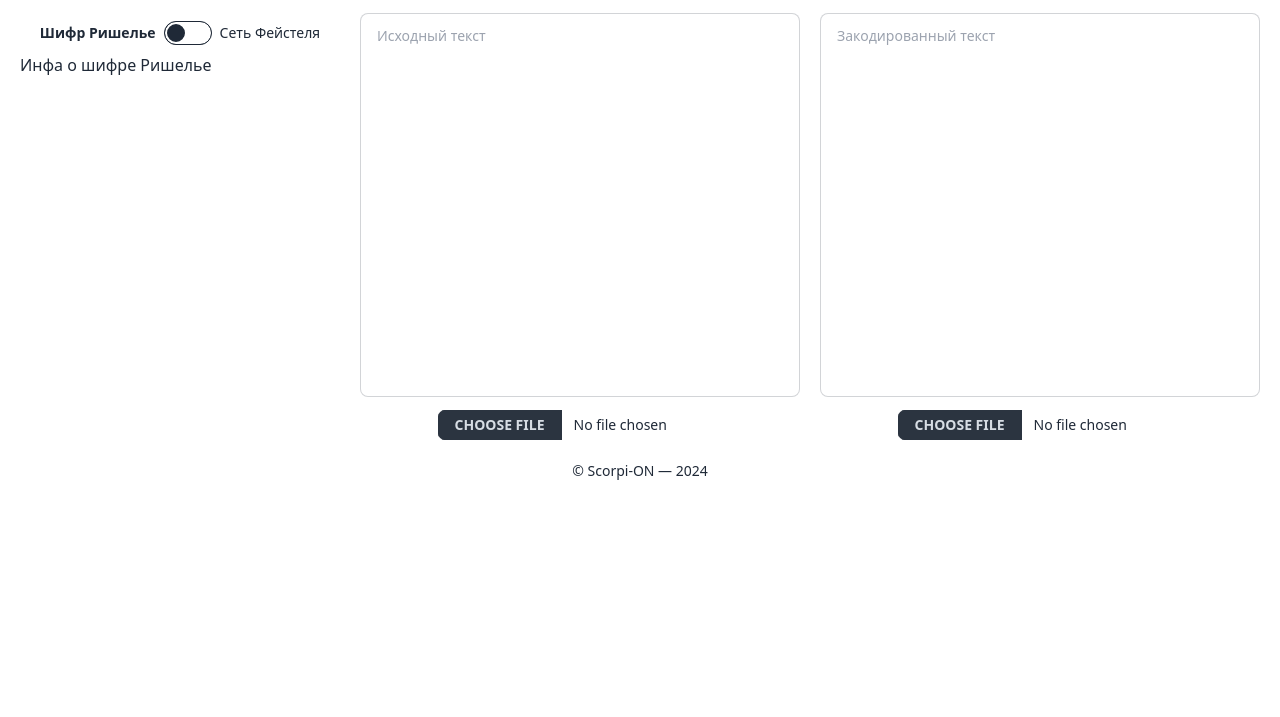
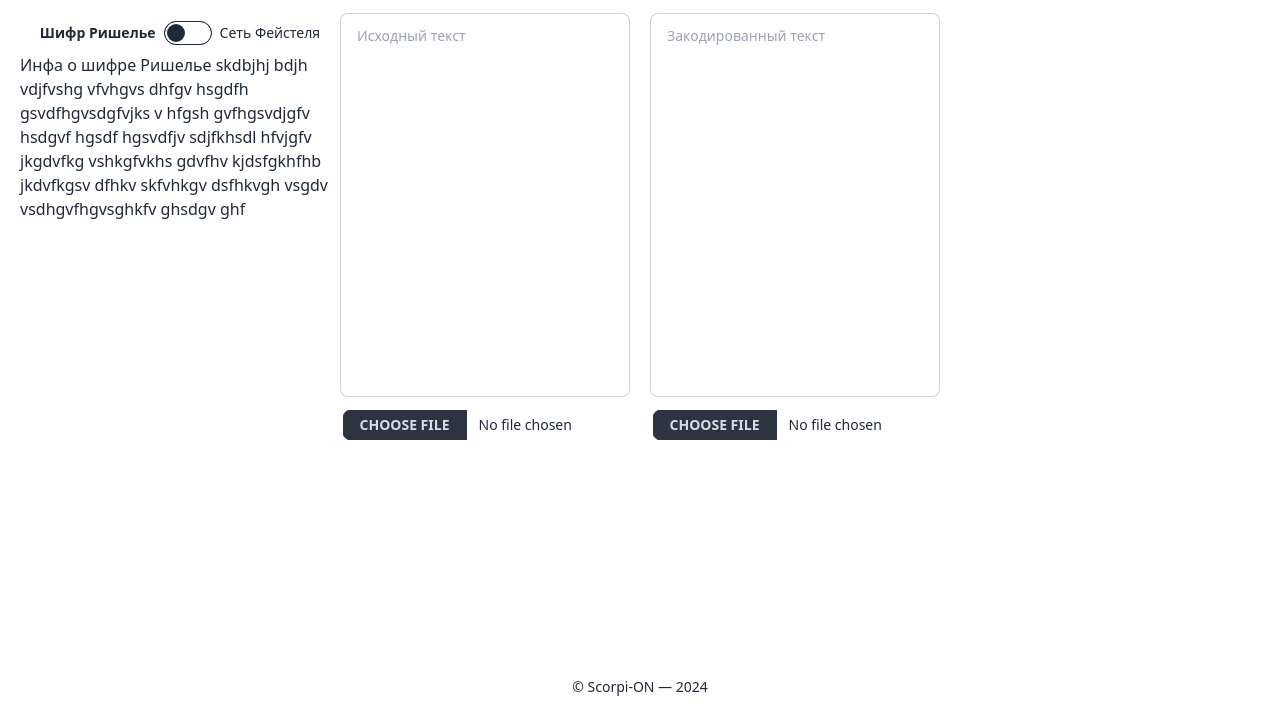
Before and after one commit to Scorpi-ON/Richelieu-Feistel-cipher, a website built with Vite: page index.html in a window 1280 px wide. Shown: the part 83-800 px from the top of the page. Built offline with nearby package versions, Linux system fonts and the light colour scheme.

Commit message:
Улучшения вёрстки

```diff
--- a/index.html
+++ b/index.html
@@ -6,15 +6,15 @@
         <title>БПиД №2.7</title>
         <link href="/src/index.css" rel="stylesheet" />
     </head>
-    <body>
+    <body class="flex flex-col min-h-screen">
         <header class="p-4">
             <h1 class="text-center font-medium sm:text-2xl">
                 Лабораторная работа по БПиД №2<br />вариант 7
             </h1>
         </header>
-        <div>
-            <form name="cipherForm" class="mx-5 flex flex-wrap sm:space-x-5">
-                <div class="w-full pb-10 md:w-80">
+        <main class="flex-grow">
+            <form name="cipherForm" class="mx-5 flex flex-wrap">
+                <div class="w-full pb-10 lg:w-80">
                     <label class="label cursor-pointer justify-center space-x-2">
                         <span class="label-text font-bold" id="cipherMethodCheckboxRichelieuLabel">
                             Шифр Ришелье
@@ -29,7 +29,7 @@
                         </span>
                     </label>
                     <div id="richelieuInfo">
-                        <p>Инфа о шифре Ришелье</p>
+                        <p>Инфа о шифре Ришелье skdbjhj bdjh vdjfvshg vfvhgvs dhfgv hsgdfh gsvdfhgvsdgfvjks v hfgsh gvfhgsvdjgfv hsdgvf hgsdf hgsvdfjv sdjfkhsdl hfvjgfv jkgdvfkg vshkgfvkhs gdvfhv kjdsfgkhfhb jkdvfkgsv dfhkv skfvhkgv dsfhkvgh vsgdv vsdhgvfhgvsghkfv ghsdgv ghf</p>
                     </div>
                     <div id="feistelInfo" class="hidden">
                         <p>Инфа о сети Фейстеля</p>
@@ -40,7 +40,7 @@
                 >
                     <div class="flex w-full flex-col space-y-3 sm:w-auto sm:grow">
                         <textarea
-                            class="textarea textarea-bordered h-64 resize-none sm:h-96"
+                            class="textarea textarea-bordered h-48 resize-none sm:h-96"
                             id="sourceText"
                             name="sourceText"
                             placeholder="Исходный текст"
@@ -52,9 +52,9 @@
                             <input type="file" class="file-input file-input-sm" />
                         </div>
                     </div>
-                    <div class="flex w-full flex-col space-y-3 sm:w-auto sm:grow">
+                    <div class="flex flex-col space-y-3 w-full sm:w-auto sm:grow">
                         <textarea
-                            class="textarea textarea-bordered h-64 resize-none sm:h-96"
+                            class="textarea textarea-bordered h-48 resize-none sm:h-96"
                             id="encryptedText"
                             name="encryptedText"
                             placeholder="Закодированный текст"
@@ -67,10 +67,10 @@
                         </div>
                     </div>
                 </div>
-                <div class="w-80"></div>
+                <div class="lg:w-80"></div>
             </form>
-        </div>
-        <footer class="footer footer-center p-5 text-base-content">
+        </main>
+        <footer class="footer footer-center p-5">
             <p>© Scorpi-ON — 2024</p>
         </footer>
         <script type="module" src="/src/index.ts"></script>
```
